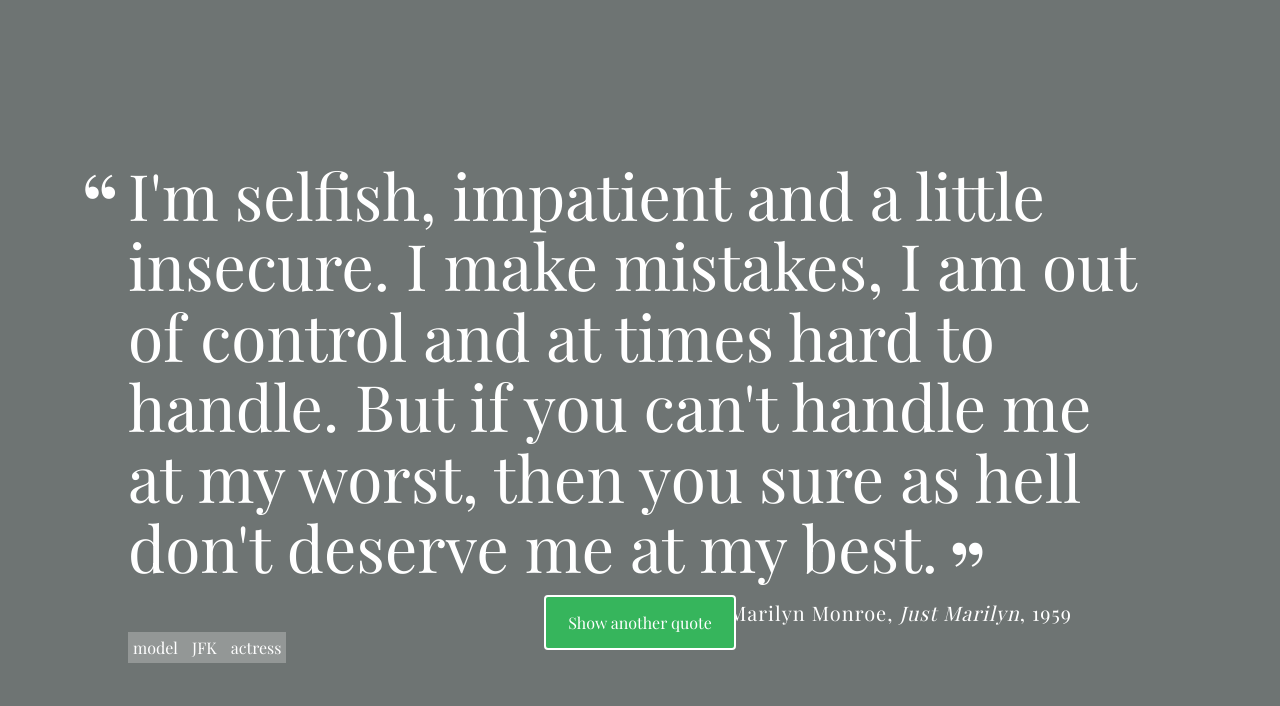
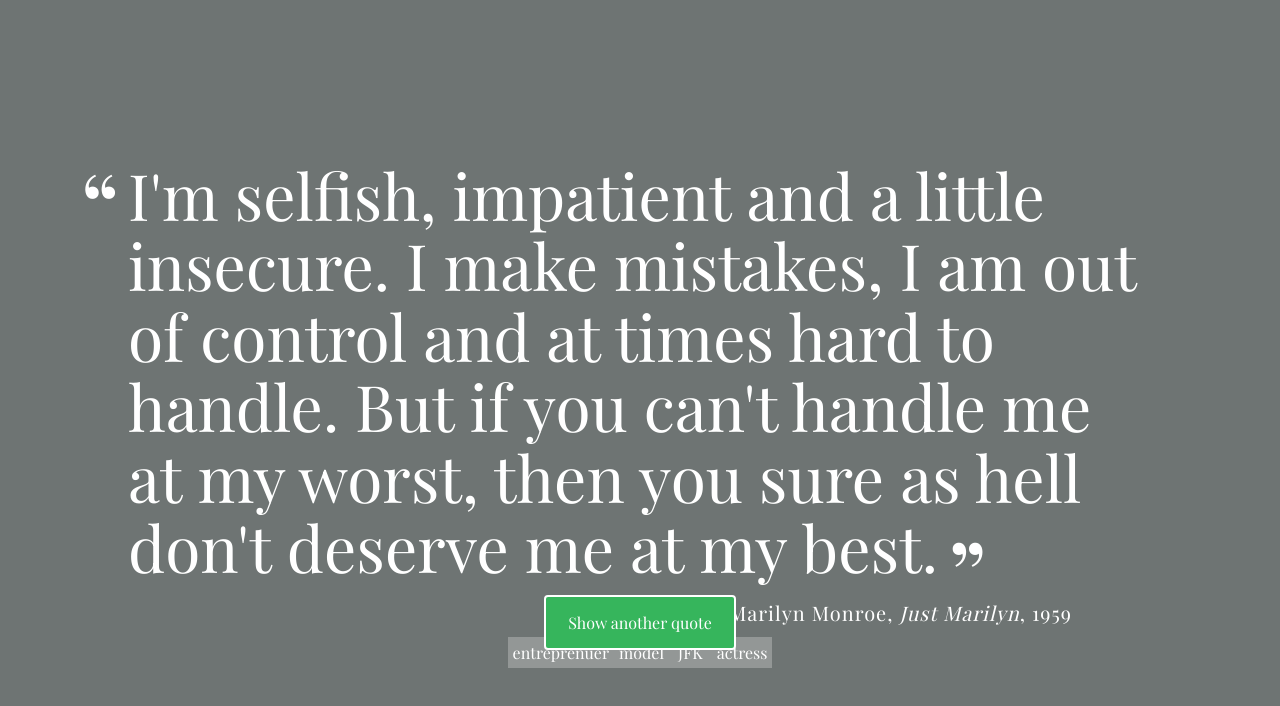
Before and after one commit to eliteclientele/techdegree-project-01, a plain HTML site: page index.html in a window 1280 px wide. Both pictures are taken after a click on the button "Show another quote". Drawn offline with nearby package versions, Linux system fonts and the light colour scheme; a web font is replaced by a local one.

Commit message:
changed tags array loop

```diff
--- a/css/styles.css
+++ b/css/styles.css
@@ -77,10 +77,13 @@ body {
 #loadQuote:focus {
   outline: none;
 }
-.tag {
+.tags {
   text-align: center;
   padding: 5px;
-  background: rgba(255,255,255,.25)
+}
+.tag {
+  background: rgba(255,255,255,.25);
+  padding: 5px;
 }
 
 @media (max-width: 420px) {
--- a/index.html
+++ b/index.html
@@ -12,6 +12,7 @@
     <div id="quote-box">
       <p class="quote">You can do anything but not everything</p>
       <p class="source">David Allen<span class="citation">Making It All Work</span><span class="year">2009</span></p>
+      <p class="tags"><span class="tag">entreprenuer</span></p>
     </div>
     <button id="loadQuote">Show another quote</button>
   </div>
--- a/js/script.js
+++ b/js/script.js
@@ -75,13 +75,18 @@ function printQuote() {
         sourceParagraph.innerHTML += `<span class="year"> ${getQuote.year}</span>`;
     }
 
-    var quoteBox = document.getElementById('quote-box');
-    var tagDiv = document.createElement('div');
-    quoteBox.appendChild(tagDiv);
+
+    var tagParagraph = document.querySelector('.tags');
+    tagParagraph.style.display = 'none';
+
     if (getQuote.tags.length > 0) {
         var getTags = getQuote["tags"];
-        for (var val in getTags) {
-            tagDiv.innerHTML += `<span class="tag">${getTags[val]} </span>`;
+        tagParagraph.style.display = 'block';
+        if (getQuote.tags) {
+            getTags.forEach(element => {
+                //console.log(element)
+                tagParagraph.innerHTML += `<span class="tag">${element}  </span>`;
+            });
         }
 
     }
```
